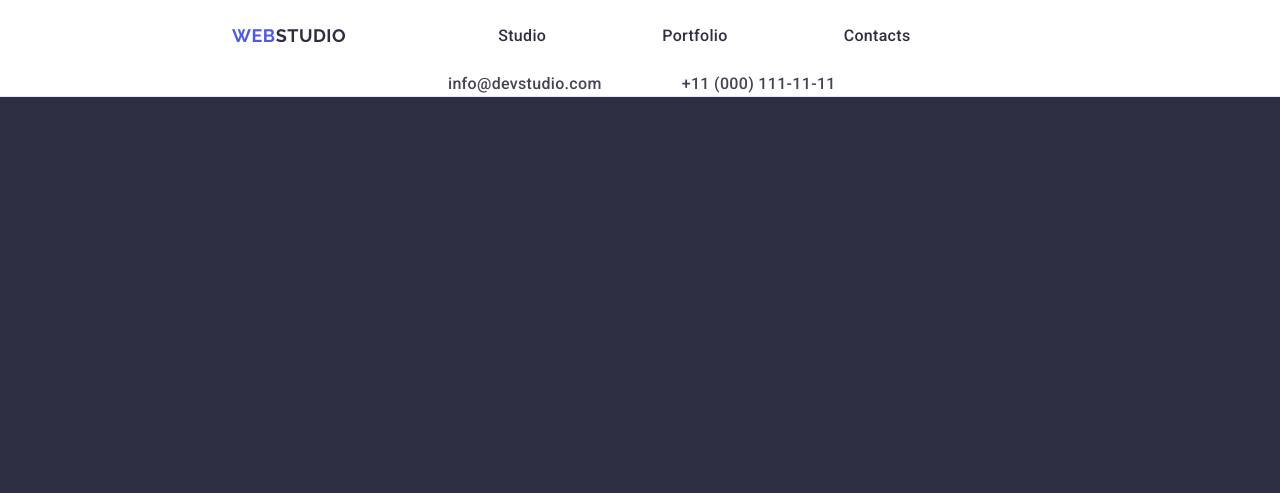
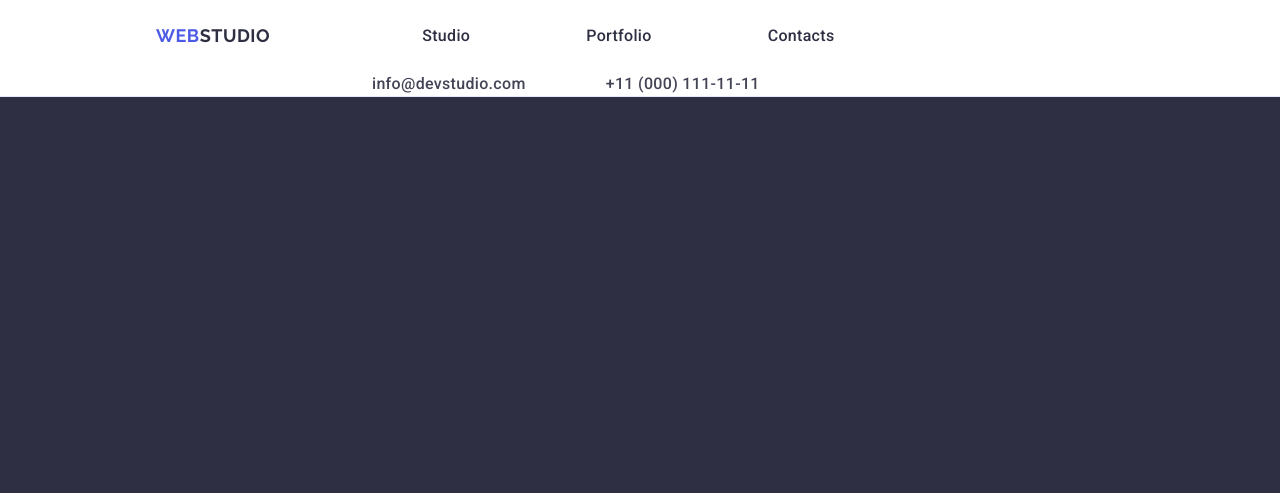
Before and after one commit to ArsenTolkov1305/go-it-murcup-03-3, a plain HTML site: page index.html in a window 1280 px wide. Shown: the top 493 px of the page. Drawn offline with nearby package versions, Linux system fonts and the light colour scheme.

Commit message:
Update index.html

```diff
--- a/index.html
+++ b/index.html
@@ -24,7 +24,7 @@
   </head>
   <body>
     <header class="header">
-      <div class="container">
+      <div class="headers-test">
         <nav class="navig">
             <a href="./index.html" class="webstudio">
               Web<span class="web">Studio</span></a
```
